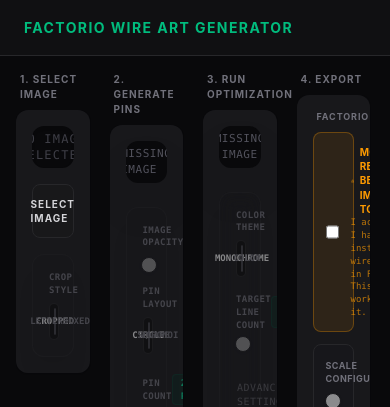
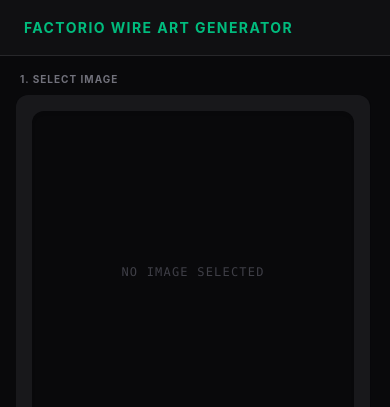
Before and after one commit to alexwittman/Factorio-Wire-Art, a Svelte app: page / in a window 390 px wide. Shown: the top 407 px of the page. Built offline with nearby package versions, Linux system fonts and the light colour scheme.

Commit message:
💄 Make the site mobile friendly

```diff
--- a/src/App.svelte
+++ b/src/App.svelte
@@ -7,9 +7,7 @@
   import { Toaster } from "svelte-sonner";
 </script>
 
-<main
-  class="h-screen w-screen flex flex-col bg-zinc-950 text-zinc-50 overflow-hidden font-sans"
->
+<main class="lg:h-screen flex flex-col bg-zinc-950 text-zinc-50 font-sans">
   <header
     class="h-14 border-b border-zinc-800 flex items-center px-6 bg-zinc-900/50"
   >
@@ -18,9 +16,9 @@
     </h1>
   </header>
 
-  <div class="flex-1 grid grid-cols-4 gap-4 p-4 min-h-0">
+  <div class="flex-1 grid grid-cols-1 sm:grid-cols-2 lg:grid-cols-4 gap-4 p-4">
     {#each [{ title: "1. Select Image", comp: Stage1Source }, { title: "2. Generate Pins", comp: Stage2Pins }, { title: "3. Run Optimization", comp: Stage3Trace }, { title: "4. Export", comp: Stage4Export }] as col}
-      <section class="flex flex-col gap-2 min-h-0">
+      <section class="flex flex-col gap-2">
         <h2
           class="text-[10px] font-bold text-zinc-500 uppercase tracking-widest px-1"
         >
--- a/src/routes/Stage1_Source.svelte
+++ b/src/routes/Stage1_Source.svelte
@@ -16,7 +16,9 @@
   }
 </script>
 
-<div class="flex flex-col gap-4 w-full max-w-md">
+<div
+  class="w-full flex flex-col gap-6 items-center justify-center max-w-md mx-auto"
+>
   <div
     class="w-full aspect-square rounded-xl bg-zinc-950 flex items-center justify-center relative overflow-hidden shadow-inner"
   >
```
